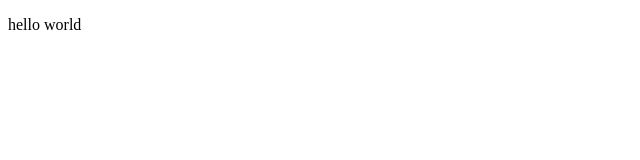
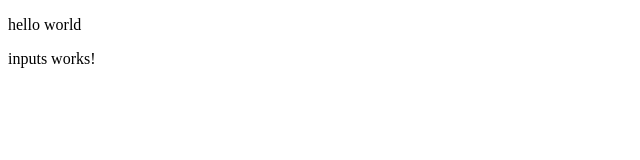
Before and after one commit to wadefleming-nz/azure-load-tester, an Angular app: page / in a window 1280 px wide. Shown: the top 160 px of the page, without its empty margins (0-640 px from the left). Built offline with nearby package versions, Linux system fonts and the light colour scheme.

Commit message:
add empty inputs component

```diff
--- a/src/app/app.component.html
+++ b/src/app/app.component.html
@@ -1 +1,2 @@
 <p>hello world</p>
+<app-inputs></app-inputs>
--- a/src/app/app.module.ts
+++ b/src/app/app.module.ts
@@ -2,10 +2,12 @@ import { BrowserModule } from '@angular/platform-browser';
 import { NgModule } from '@angular/core';
 
 import { AppComponent } from './app.component';
+import { InputsComponent } from './components/inputs/inputs.component';
 
 @NgModule({
   declarations: [
-    AppComponent
+    AppComponent,
+    InputsComponent
   ],
   imports: [
     BrowserModule
--- /dev/null
+++ b/src/app/components/inputs/inputs.component.html
@@ -0,0 +1 @@
+<p>inputs works!</p>
--- /dev/null
+++ b/src/app/components/inputs/inputs.component.ts
@@ -0,0 +1,15 @@
+import { Component, OnInit } from '@angular/core';
+
+@Component({
+  selector: 'app-inputs',
+  templateUrl: './inputs.component.html',
+  styleUrls: ['./inputs.component.less']
+})
+export class InputsComponent implements OnInit {
+
+  constructor() { }
+
+  ngOnInit(): void {
+  }
+
+}
```
Also changed, not shown: src/app/components/inputs/inputs.component.less (added), 1 other file (tests, documents, lock files or other folders).
